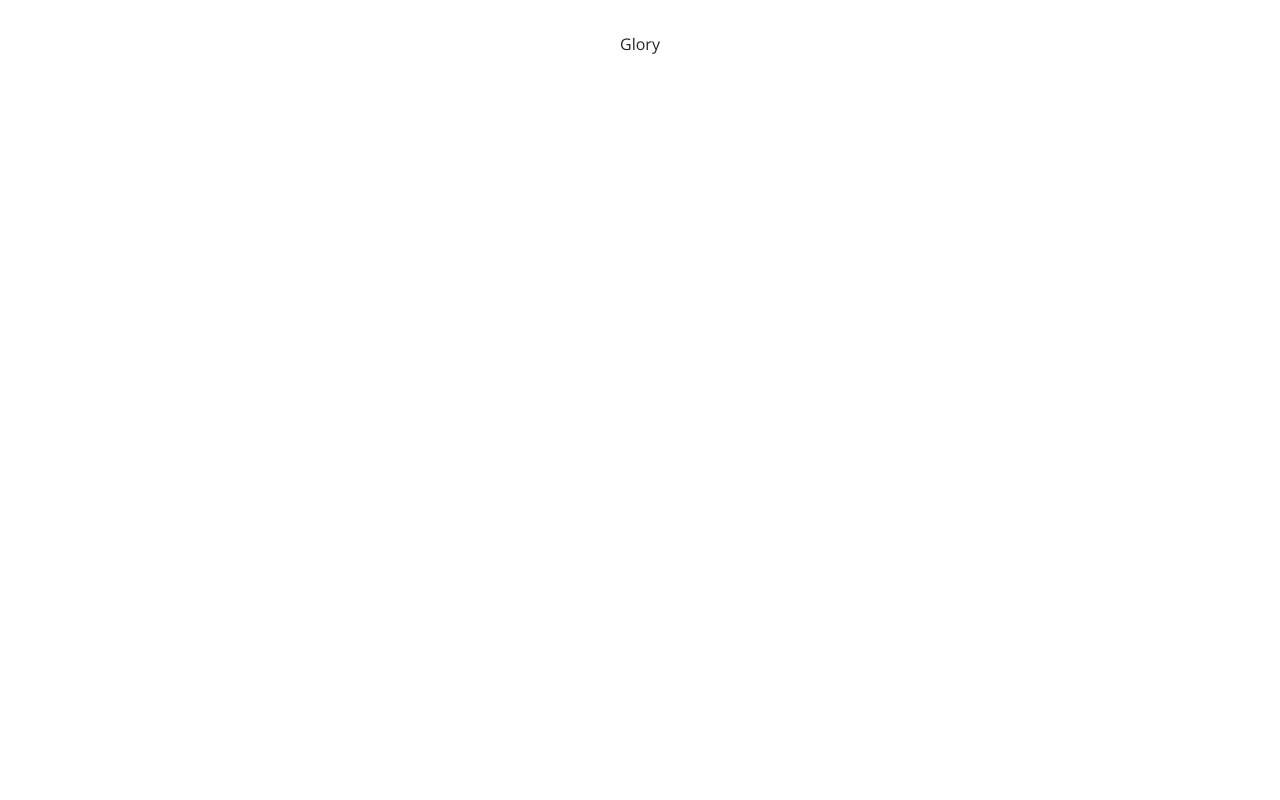
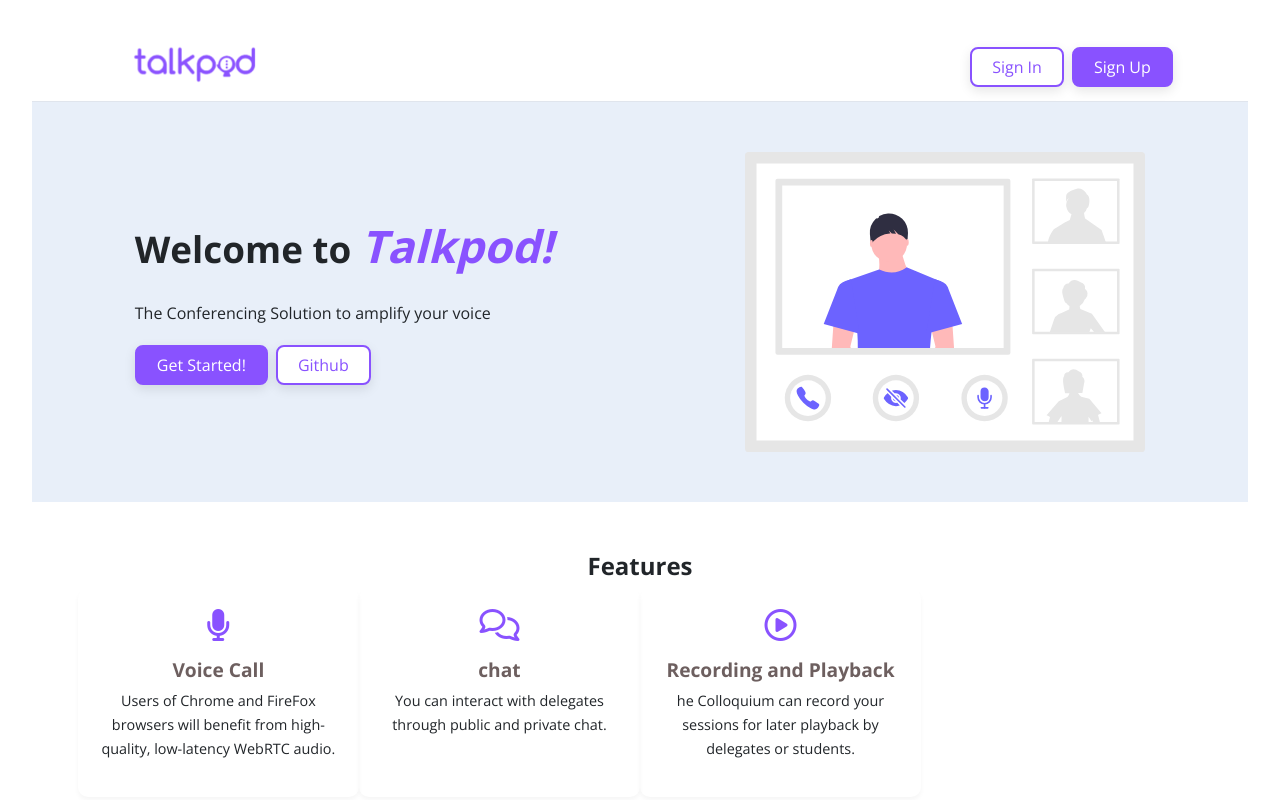
Before and after one commit to wilfredcloud/talkpod, a React (Vite) app: page / in a window 1280 px wide. Shown: the top 800 px of the page. Built offline with nearby package versions, Linux system fonts and the light colour scheme.

Commit message:
Create landing page

```diff
--- a/src/App.tsx
+++ b/src/App.tsx
@@ -1,12 +1,26 @@
 
 import './App.css'
+import About from './components/About'
+import Features from './components/Features'
+import Footer from './components/Footer'
+import Hero from './components/Hero'
+import Navbar from './components/Navbar'
 
 function App() {
 
   return (
-    <>
-     <div>Glory</div>
-    </>
+    <div className="site-content">
+      <Navbar/>
+
+      <Hero/>
+
+      <Features/>
+
+      <About/>
+
+      <Footer/>
+    </div>
+
   )
 }
 
--- /dev/null
+++ b/src/components/About.tsx
@@ -0,0 +1,14 @@
+
+const About = () => {
+  return (
+    <div className="features">
+    <h2>About</h2>
+        <div>
+        One of my big dream is to build a voice and video conferencing application. This lead to the development of
+        talkpod which is the future of voice conferencing, designed to empower individuals and organizations to connect, collaborate, and communicate seamlessly. With a commitment to delivering unparalleled audio quality and a suite of powerful features, ConnectVoice redefines what it means to hold productive meetings, webinars, and group discussions in today's fast-paced world.
+        </div>
+</div>
+  )
+}
+
+export default About
--- a/src/components/FeatureItem.tsx
+++ b/src/components/FeatureItem.tsx
@@ -1,16 +1,14 @@
-import React from 'react'
+import { FeaturesType } from "../utils/types"
 
-const FeatureItem = () => {
+const FeatureItem:React.FC<FeaturesType> = ({name, description, iconClass}) => {
   return (
     <div className="feature-wrapper col-12 col-md-6 col-lg-3">
-    <i className="fa fa-bar-chart-o"></i>
+    <i className={iconClass}></i>
 
     <div className="features-content">
-      <h3>Presentation</h3>
+      <h3>{name}</h3>
       <p>
-        Upload any PDF presentation or MS Office document. The
-        Colloquium keeps everyone in sync with your current slide, zoom,
-        pan, annotations, and mouse pointer.
+       {description}
       </p>
     </div>
   </div>
--- a/src/components/Features.tsx
+++ b/src/components/Features.tsx
@@ -1,11 +1,14 @@
+import { features } from '../utils/data'
 import FeatureItem from './FeatureItem'
 
+
 const Features = () => {
+
     return (
         <div className="features">
-    <h2>Some Unique Features</h2>
+            <h2>Features</h2>
             <div className="row">
-    {[1, 2, 3].map((item) => <FeatureItem key={item}/>)}
+                {features.map((item) => <FeatureItem key={item.name} {...item} />)}
             </div>
         </div>
     )
--- a/src/components/Hero.tsx
+++ b/src/components/Hero.tsx
@@ -5,16 +5,23 @@
     <div className="showcase">
     <div className="showcase-content row">
       <div className="left col-12 col-md-6">
-        <h1>Welcome to the <em>Colloquium!</em></h1>
+        <h1>Welcome to <em>Talkpod!</em></h1>
         <p>
-          The Complete Online Conferencing Solution and Conference Hosting
-          Platform.
+          The Conferencing Solution to amplify your voice
+
         </p>
+        <div className="btn-group">
         <button
-          className="sign-btn get-started"
+          className="btn-full"
         >
           Get Started!
         </button>
+        <button
+          className="btn-border ml-2"
+        >
+          Github
+        </button>
+        </div>
       </div>
       <div className="right col-12 col-md-6">
         <img src={callSVG} alt="call svg" />
--- a/src/components/Navbar.tsx
+++ b/src/components/Navbar.tsx
@@ -10,12 +10,12 @@
       <div className="menu">
         <button
 
-          className="sign-btn"
+          className="btn-border"
         >
           Sign In
         </button>
         <button
-          className="sign-btn"
+          className="btn-full ml-2"
         >
           Sign Up
         </button>
--- a/src/index.css
+++ b/src/index.css
@@ -4,8 +4,6 @@
   /* background: #eef1f3; */
   font-family: "Montserrat", sans-serif;
   font-family: "Open Sans", sans-serif;
-  overflow-x: hidden;
-  overflow-y: hidden;
 }
 * {
   padding: 0;
@@ -66,7 +64,7 @@
 }
 
 .progress {
-  background-color: cornflowerblue;
+  background-color: #8952FF;
   animation: progress;
   animation-duration: 2s;
   animation-iteration-count: infinite;
@@ -159,22 +157,23 @@
   width: auto;
 }
 
-.menu .sign-btn {
-  margin-left: 10px;
-  color: white;
-  background-color: cornflowerblue;
+.btn-group  {
+  display: flex;
+  flex-direction: row;
+
 }
 .sign-btn {
   height: 40px;
   padding: 0 20px;
   box-shadow: rgba(0, 0, 0, 0.1) 0px 4px 12px;
-  font-weight: bold;
+  font-weight: 500;
   border: none;
+  border-radius: 8px;
 }
 
 .sign-btn.get-started {
-  border: 2px solid cornflowerblue;
-  background-color: cornflowerblue;
+  border: 2px solid #8952FF;
+  background-color: #8952FF;
   color: white;
 
   height: 50px;
@@ -183,7 +182,40 @@
 .sign-btn.get-started:hover {
   /* border-radius: 5px; */
   background-color: white;
-  color: cornflowerblue;
+  color: #8952FF;
+}
+
+.btn-full {
+  color: white;
+  background-color: #8952FF;
+  border: 2px solid #8952FF;
+  height: 40px;
+  padding: 0 20px;
+  box-shadow: rgba(0, 0, 0, 0.1) 0px 4px 12px;
+  font-weight: 500;
+  border-radius: 8px;
+  transition: cubic-bezier(0.075, 0.82, 0.165, 1);
+}
+
+.btn-full:hover{
+  background-color: white;
+  color: #8952FF;
+}
+
+.btn-border {
+  background-color: white;
+  color: #8952FF;
+  border: 2px solid #8952FF;
+  border-radius: 8px;
+  height: 40px;
+  padding: 0 20px;
+  box-shadow: rgba(0, 0, 0, 0.1) 0px 4px 12px;
+  font-weight: 500;
+}
+
+.btn-border:hover{
+  background-color: #8952FF;
+  color: white;
 }
 
 .showcase {
@@ -219,7 +251,7 @@
 }
 
 .showcase-content .left h1 em {
-  color: #6c63ff;
+  color: #8952FF;
   font-size: 2.8rem;
 }
 
@@ -263,7 +295,7 @@
 }
 
 .feature-wrapper i {
-  color: #6c63ff;
+  color: #8952FF;
   font-size: 2rem;
 }
 
--- /dev/null
+++ b/src/utils/data.ts
@@ -0,0 +1,23 @@
+import { FeaturesType } from "./types";
+
+export const features: FeaturesType[] = [
+    {
+        name: 'Voice Call',
+        iconClass: 'fa fa-microphone',
+        description: `Users of Chrome and FireFox browsers will benefit from
+                        high-quality, low-latency WebRTC audio.`
+    },
+
+    {
+        name: 'chat',
+        iconClass: 'fa fa-comments-o',
+        description: 'You can interact with delegates through public and private chat.'
+    },
+
+    {
+        name: 'Recording and Playback',
+        iconClass: 'fa fa-play-circle-o',
+        description: `he Colloquium can record your sessions for later playback by
+                        delegates or students.`
+    }
+]
--- /dev/null
+++ b/src/utils/types.ts
@@ -0,0 +1,5 @@
+export interface FeaturesType {
+    name: string;
+    iconClass: string;
+    description: string;
+}
```
Lines whose indentation alone changed are shown as unchanged.
